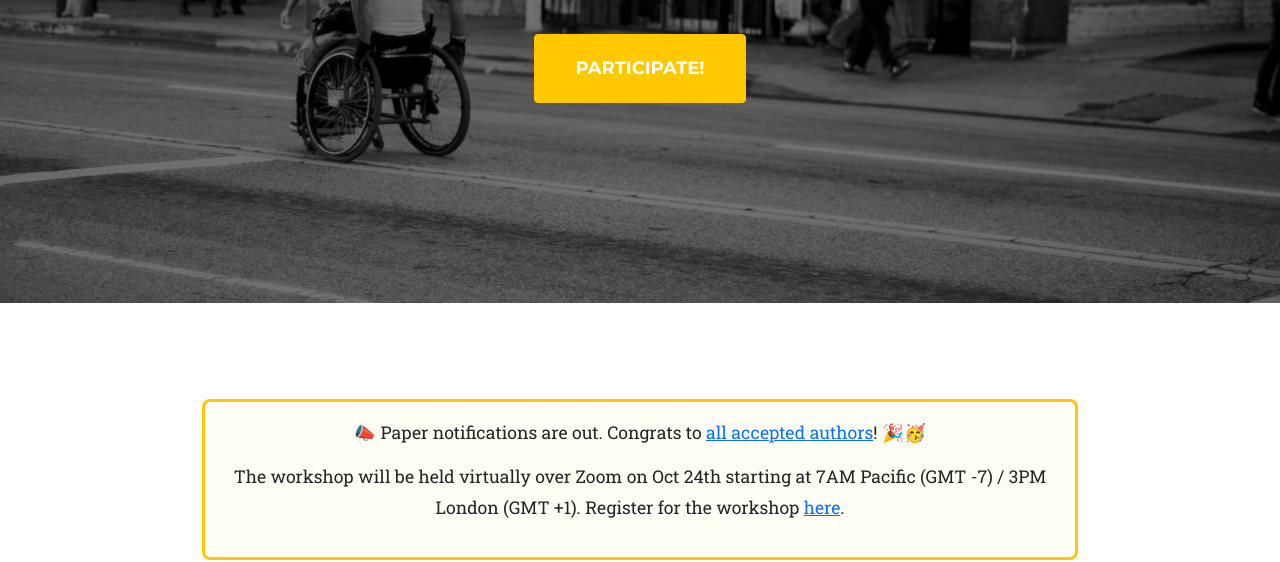
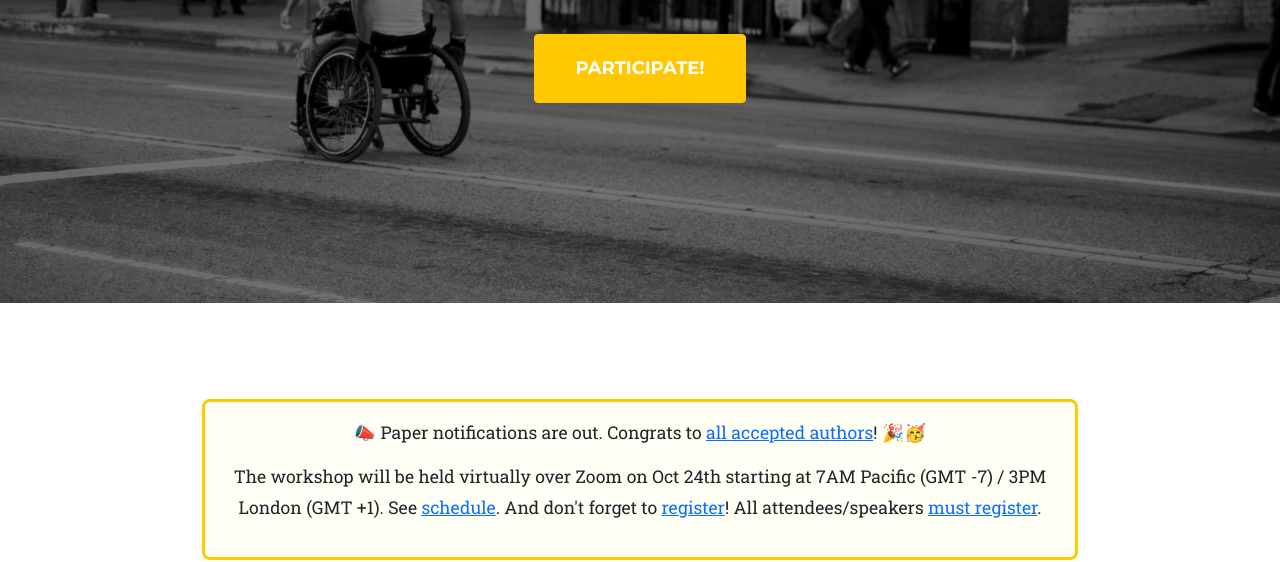
Before and after one commit to AccessibleCities/UrbanAccess2024, a plain HTML site: page index.html in a window 1280 px wide. Shown: the part 402-964 px from the top of the page. Drawn offline with nearby package versions, Linux system fonts and the light colour scheme.

Commit message:
updated news-box

```diff
--- a/index.html
+++ b/index.html
@@ -86,8 +86,10 @@
           <p></p>
           <p>
             The workshop will be held virtually over Zoom on Oct 24th starting at
-            7AM Pacific (GMT -7) / 3PM London (GMT +1). Register for the workshop
-            <a href="#registration">here</a>.
+            7AM Pacific (GMT -7) / 3PM London (GMT +1). See <a href="#schedule">schedule</a>.
+            And don't forget to <a href="#registration">register</a>!
+            All attendees/speakers <a href="#registration">must register</a>.
+
           </p>
         </div>
         <!-- <div id="news-box">
@@ -253,7 +255,7 @@
         <li><b>Fri, Oct 8, 2024</b>: Acceptance notifications out. You can
             register <a href="https://assets24.sigaccess.org/attending/registration/#virtual-workshop-attendance">here</a>.</li>
         <li><b>Wed, Oct 16, 2024</b>: Workshop camera ready deadline</li>
-        <li><b>Wed, Oct 18, 2024</b>: Accepted workshop content posted online</li>
+        <li><b>Fri, Oct 18, 2024</b>: Accepted workshop content posted online. See <a href="#schedule">schedule</a></li>
         <li><b>Thurs, Oct 24, 2024</b>: The virtual workshop will take place via Zoom at 7AM Pacific (GMT -7) / 3PM London (GMT +1).
           You must <a href="#registration">register to attend.</a></li>
       </ul>
@@ -764,7 +766,7 @@
           </tr>
           <tr>
             <td>05:00-05:20</td>
-            <td>3rd breakout discussions 💬<br /><span class="schedule-timing">20 mins</span></td>
+            <td>4th breakout discussions 💬<br /><span class="schedule-timing">20 mins</span></td>
             <td>Interactive</td>
           </tr>
           <tr>
```
